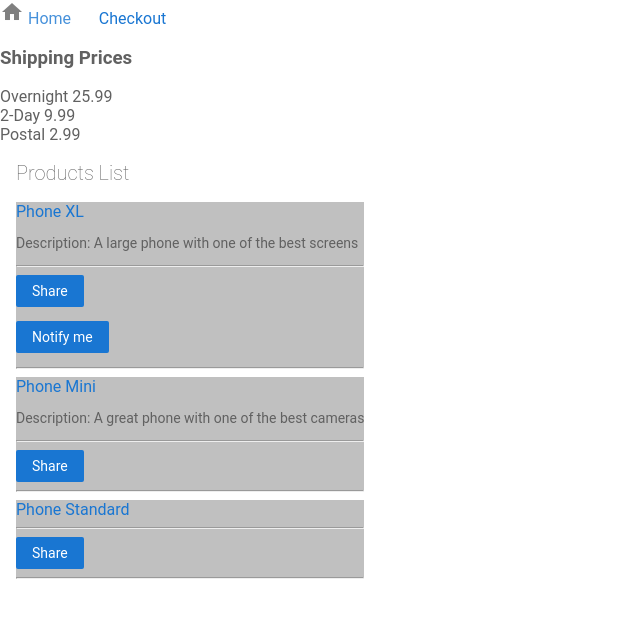
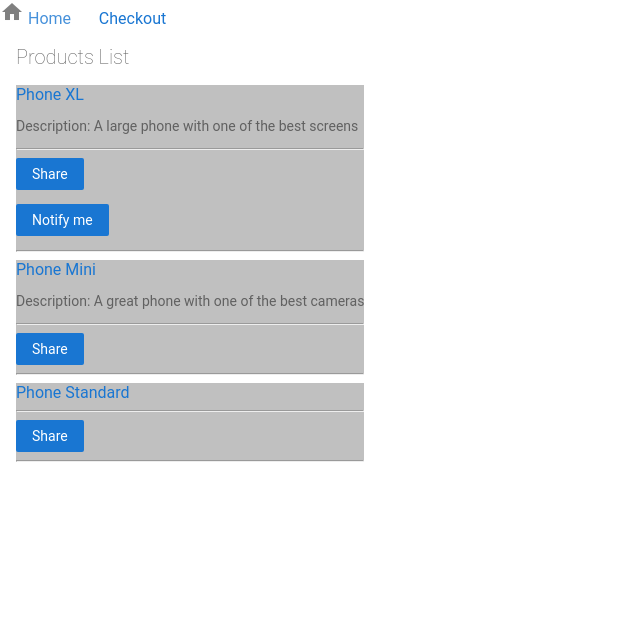
Before and after one commit to dharanidhar524/angular-nqtjpg-sc7e4l, an Angular app: page / in a window 1280 px wide. Shown: the top 618 px of the page, without its empty margins (0-640 px from the left). Built offline with nearby package versions, Linux system fonts and the light colour scheme.

Commit message:
4 files modified

```diff
--- a/src/app/app.component.html
+++ b/src/app/app.component.html
@@ -1,6 +1,6 @@
 <!-- <app-top-bar></app-top-bar> -->
 <app-my-top-bar></app-my-top-bar>
-<app-shipping></app-shipping>
+<!-- <app-shipping></app-shipping> -->
 <div class="container">
   <router-outlet></router-outlet>
 </div>
--- a/src/app/app.module.ts
+++ b/src/app/app.module.ts
@@ -23,7 +23,8 @@ import { ShippingComponent } from './shipping/shipping.component';
     RouterModule.forRoot([
       { path: '', component: ProductListComponent },
       {path: 'products/:productId', component: ProductDetailsComponent},
-      {path: 'cart', component: CartComponent}
+      {path: 'cart', component: CartComponent},
+      {path: 'shipping', component: ShippingComponent }
     ]),
   ],
   declarations: [
--- a/src/app/cart/cart.component.html
+++ b/src/app/cart/cart.component.html
@@ -1,4 +1,5 @@
 
+<a routerLink='/shipping'>Shipping prices</a>
 <div *ngFor="let item of items">
  <b> {{item.name}}</b><br/>
   {{item.price | currency}}
--- a/src/app/shipping/shipping.component.html
+++ b/src/app/shipping/shipping.component.html
@@ -1,5 +1,5 @@
 <h3>Shipping Prices</h3>
 <div *ngFor="let shipping of shippingCosts | async">
-  {{shipping.type}}
-  {{shipping.price}}
+  <b>{{shipping.type}}</b>=>
+  {{shipping.price}}<hr/>
 </div>
```
